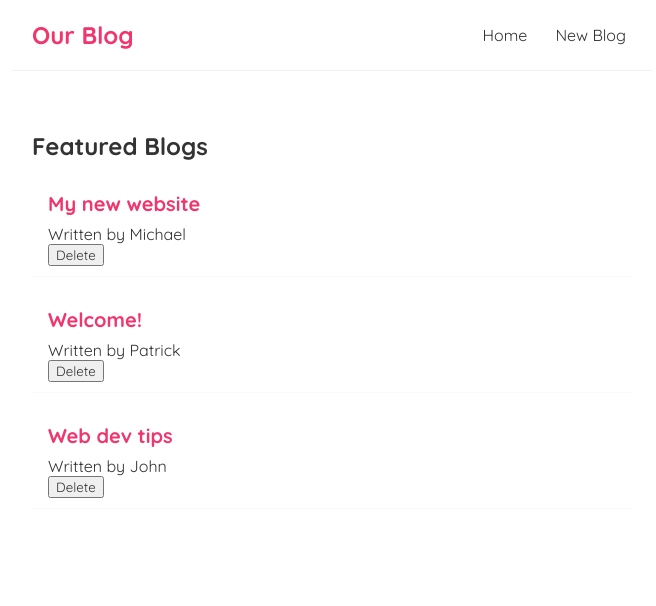
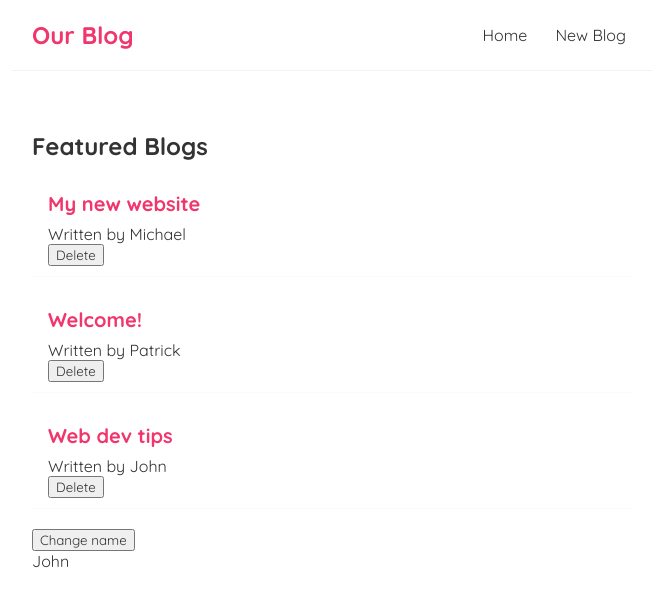
Before and after one commit to rradfar/react-blog, a React (Create React App) app: page / in a window 1280 px wide. Shown: the top 606 px of the page, without its empty margins (308-964 px from the left). Built offline with nearby package versions, Linux system fonts and the light colour scheme.

Commit message:
Experiment with useEffect Dependencies

```diff
--- a/src/Home.js
+++ b/src/Home.js
@@ -1,4 +1,4 @@
-import { useState } from 'react';
+import { useState, useEffect } from 'react';
 import BlogList from './BlogList';
 
 const Home = () => {
@@ -23,10 +23,16 @@
     },
   ]);
 
+  const [name, setName] = useState('John');
+
   const handleDelete = id => {
     const newBlogs = blogs.filter(blog => blog.id !== id);
     setBlogs(newBlogs);
   };
+
+  useEffect(() => {
+    console.log('useEffect just ran!');
+  }, [name]);
 
   return (
     <div className='home'>
@@ -35,6 +41,8 @@
         title='Featured Blogs'
         handleDelete={handleDelete}
       />
+      <button onClick={() => setName('Jane')}>Change name</button>
+      <p>{name}</p>
     </div>
   );
 };
```
